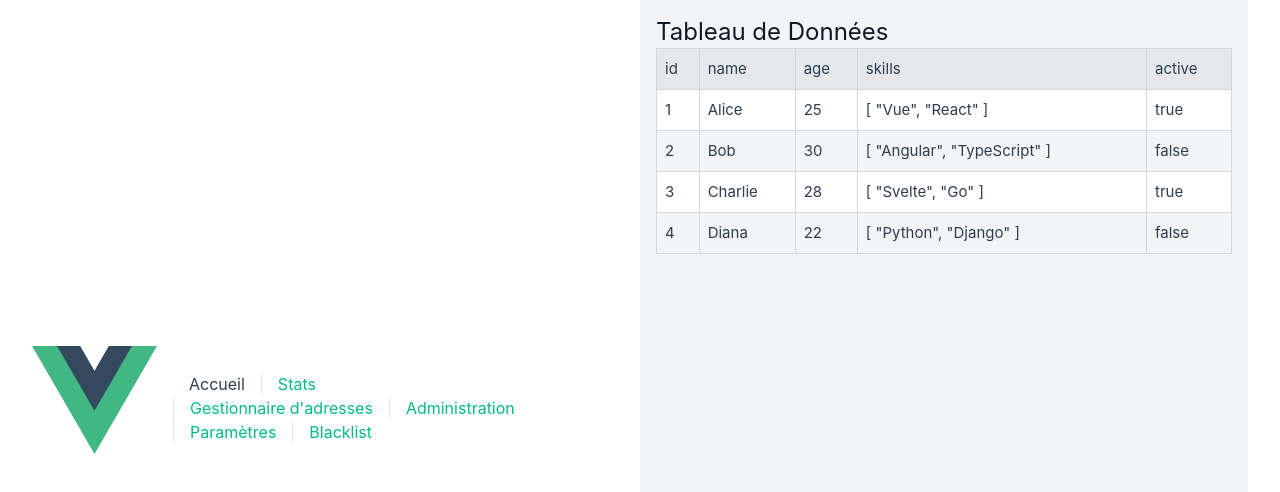
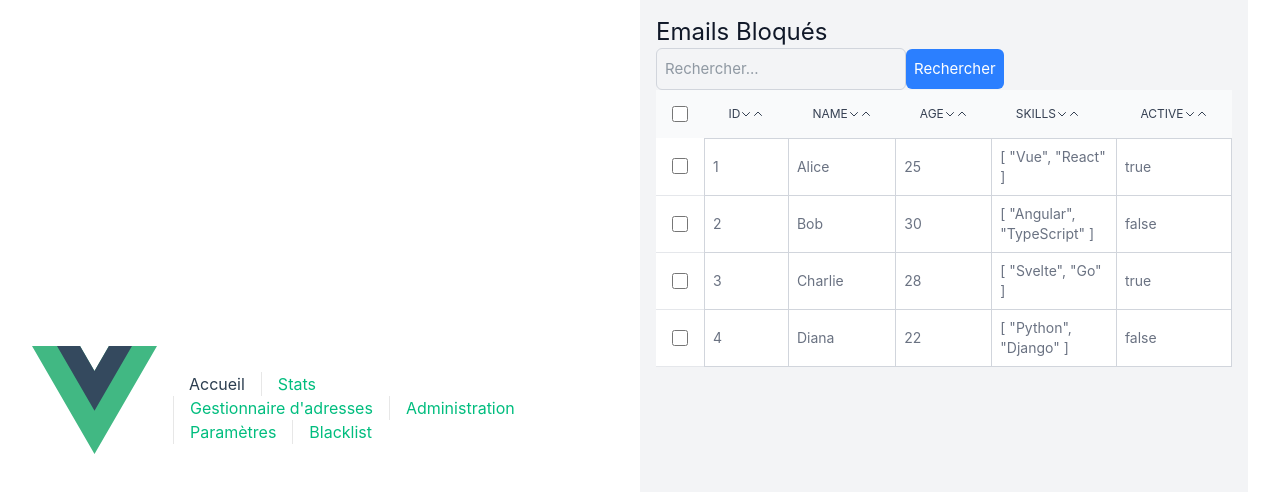
Before and after one commit to Romain9745/AtelierCyber2, a Vue app in the folder HookShield-frontend/: page / in a window 1280 px wide. Shown: the top 492 px of the page. Built offline with nearby package versions, Linux system fonts and the light colour scheme.

Commit message:
Finalize Tab and add a SearchBar

```diff
--- a/HookShield-frontend/src/components/Home.vue
+++ b/HookShield-frontend/src/components/Home.vue
@@ -1,16 +1,19 @@
 <template>
     <div class="p-4 bg-gray-100 dark:bg-gray-900 min-h-screen">
-      <h1 class="text-2xl font-bold text-gray-900 dark:text-white mb-4">Tableau de Données</h1>
+      <h1 class="text-2xl font-bold text-gray-900 dark:text-white mb-4">Emails Bloqués</h1>
+      <SearchBar :data="tableData" @update:data="tableData = $event" />
       <Table :data="tableData" />
     </div>
   </template>
 
   <script>
   import Table from "@/components/Table.vue";
+  import SearchBar from "./SearchBar.vue";
 
   export default {
   components: {
     Table,
+    SearchBar,
   },
   data() {
     return {
--- /dev/null
+++ b/HookShield-frontend/src/components/SearchBar.vue
@@ -0,0 +1,42 @@
+<template>
+  <div class="mb-4 flex justify-between items-center">
+    <!-- Barre de recherche -->
+    <div class="flex items-center space-x-2">
+      <input
+        type="text"
+        v-model="searchQuery"
+        placeholder="Rechercher..."
+        class="p-2 border border-gray-300 rounded-md focus:outline-none focus:ring-2 focus:ring-blue-500 dark:bg-gray-800 dark:text-white dark:border-gray-600 dark:focus:ring-blue-600"
+      />
+      <button
+        @click="captureSearch"
+        class="bg-blue-500 text-white p-2 rounded-md hover:bg-blue-600 focus:outline-none dark:bg-blue-700 dark:hover:bg-blue-800"
+      >
+        Rechercher
+      </button>
+    </div>
+  </div>
+</template>
+
+<script>
+export default {
+  data() {
+    return {
+      searchQuery: '', // La requête de recherche
+    };
+  },
+  methods: {
+    captureSearch() {
+      // Capture le texte saisi et l'affiche dans la console (à remplacer par logique de requête)
+      console.log('Texte recherché:', this.searchQuery);
+    },
+  },
+};
+</script>
+
+<style scoped>
+/* Style personnalisé pour la barre de recherche */
+input {
+  width: 250px;
+}
+</style>
--- a/HookShield-frontend/src/components/Table.vue
+++ b/HookShield-frontend/src/components/Table.vue
@@ -1,15 +1,91 @@
 <template>
-    <table class="w-full border-collapse border border-gray-300 dark:border-gray-700">
-      <thead>
-        <tr class="bg-gray-200 dark:bg-gray-800">
-          <th v-for="(header, index) in headers" :key="index" class="border border-gray-300 dark:border-gray-700 p-2 text-left">
-            {{ header }}
+    <table class="w-full text-sm text-left rtl:text-right text-gray-500 dark:text-gray-400">
+      <thead class="text-xs text-gray-700 uppercase bg-gray-50 dark:bg-gray-700 dark:text-gray-400">
+        <tr>
+          <th scope="col" class="p-4">
+            <div class="flex items-center">
+              <input
+                id="checkbox-all-search"
+                type="checkbox"
+                class="w-4 h-4 text-blue-600 bg-gray-100 border-gray-300 rounded-sm focus:ring-blue-500 dark:focus:ring-blue-600 dark:ring-offset-gray-800 dark:focus:ring-offset-gray-800 focus:ring-2 dark:bg-gray-700 dark:border-gray-600"
+              />
+              <label for="checkbox-all-search" class="sr-only">checkbox</label>
+            </div>
+          </th>
+          <th
+            v-for="(header, index) in headers"
+            :key="index"
+            class="px-6 py-3 cursor-pointer relative"
+            @click="sortData(header)"
+            :class="{
+              'text-blue-600': sortKey === header  // Highlight sorted column
+            }"
+          >
+            <div class="flex items-center space-x-2">
+              <span>{{ header }}</span>
+              <!-- First Chevron (Ascending) -->
+              <svg
+                xmlns="http://www.w3.org/2000/svg"
+                fill="none"
+                viewBox="0 0 24 24"
+                stroke="currentColor"
+                class="w-3 h-3 inline-block"
+                :class="{
+                  'font-bold': sortKey === header && sortOrder === 'desc',  // Make chevron bold if selected
+                  'scale-120': sortKey === header && sortOrder === 'desc'// Optionally, scale chevron to make it bigger
+                }"
+              >
+                <path
+                  stroke-linecap="round"
+                  stroke-linejoin="round"
+                  stroke-width="2"
+                  d="M19 9l-7 7-7-7"
+                />
+              </svg>
+              <!-- Second Chevron (Descending) -->
+              <svg
+                xmlns="http://www.w3.org/2000/svg"
+                fill="none"
+                viewBox="0 0 24 24"
+                stroke="currentColor"
+                class="w-3 h-3 inline-block"
+                :class="{
+                  'font-bold': sortKey === header && sortOrder === 'asc',  // Make chevron bold if selected
+                  'scale-120': sortKey === header && sortOrder === 'asc'// Optionally, scale chevron to make it bigger
+                }"
+              >
+                <path
+                  stroke-linecap="round"
+                  stroke-linejoin="round"
+                  stroke-width="2"
+                  d="M5 15l7-7 7 7"
+                />
+              </svg>
+            </div>
           </th>
         </tr>
       </thead>
       <tbody>
-        <tr v-for="(row, rowIndex) in data" :key="rowIndex" class="odd:bg-white even:bg-gray-100 dark:odd:bg-gray-700 dark:even:bg-gray-800">
-          <td v-for="(value, colIndex) in row" :key="colIndex" class="border border-gray-300 dark:border-gray-700 p-2">
+        <tr
+          v-for="(row, rowIndex) in sorted"
+          :key="rowIndex"
+          class="bg-white border-b dark:bg-gray-800 dark:border-gray-700 border-gray-200 hover:bg-gray-50 dark:hover:bg-gray-600"
+        >
+          <td class="w-4 p-4">
+            <div class="flex items-center">
+              <input
+                id="checkbox-table-search-2"
+                type="checkbox"
+                class="w-4 h-4 text-blue-600 bg-gray-100 border-gray-300 rounded-sm focus:ring-blue-500 dark:focus:ring-blue-600 dark:ring-offset-gray-800 dark:focus:ring-offset-gray-800 focus:ring-2 dark:bg-gray-700 dark:border-gray-600"
+              />
+              <label for="checkbox-table-search-2" class="sr-only">checkbox</label>
+            </div>
+          </td>
+          <td
+            v-for="(value, colIndex) in row"
+            :key="colIndex"
+            class="border border-gray-300 dark:border-gray-700 p-2"
+          >
             {{ value }}
           </td>
         </tr>
@@ -25,10 +101,39 @@
         required: true,
       },
     },
+    data() {
+      return {
+        sortKey: '', // Column to sort by
+        sortOrder: 'asc', // Sorting order (asc or desc)
+        sorted: [...this.data], // Copy of the original data to sort
+      };
+    },
     computed: {
       headers() {
         return this.data.length > 0 ? Object.keys(this.data[0]) : [];
       },
     },
+    methods: {
+        sortData(header) {
+            if (this.sortKey === header) {
+                this.sortOrder = this.sortOrder === 'asc' ? 'desc' : 'asc';
+            } else {
+                this.sortKey = header;
+                this.sortOrder = 'asc';
+            }
+
+            console.log(this.sortKey, this.sortOrder);
+
+
+            this.sorted.sort((a, b) => {
+                const aValue = a[this.sortKey] != null ? String(a[this.sortKey]) : '';
+                const bValue = b[this.sortKey] != null ? String(b[this.sortKey]) : '';
+                const comparison = aValue.localeCompare(bValue, undefined, {
+                    sensitivity: 'base',
+                });
+                return this.sortOrder === 'asc' ? comparison : -comparison;
+            });
+        }
+    },
   };
   </script>
```
